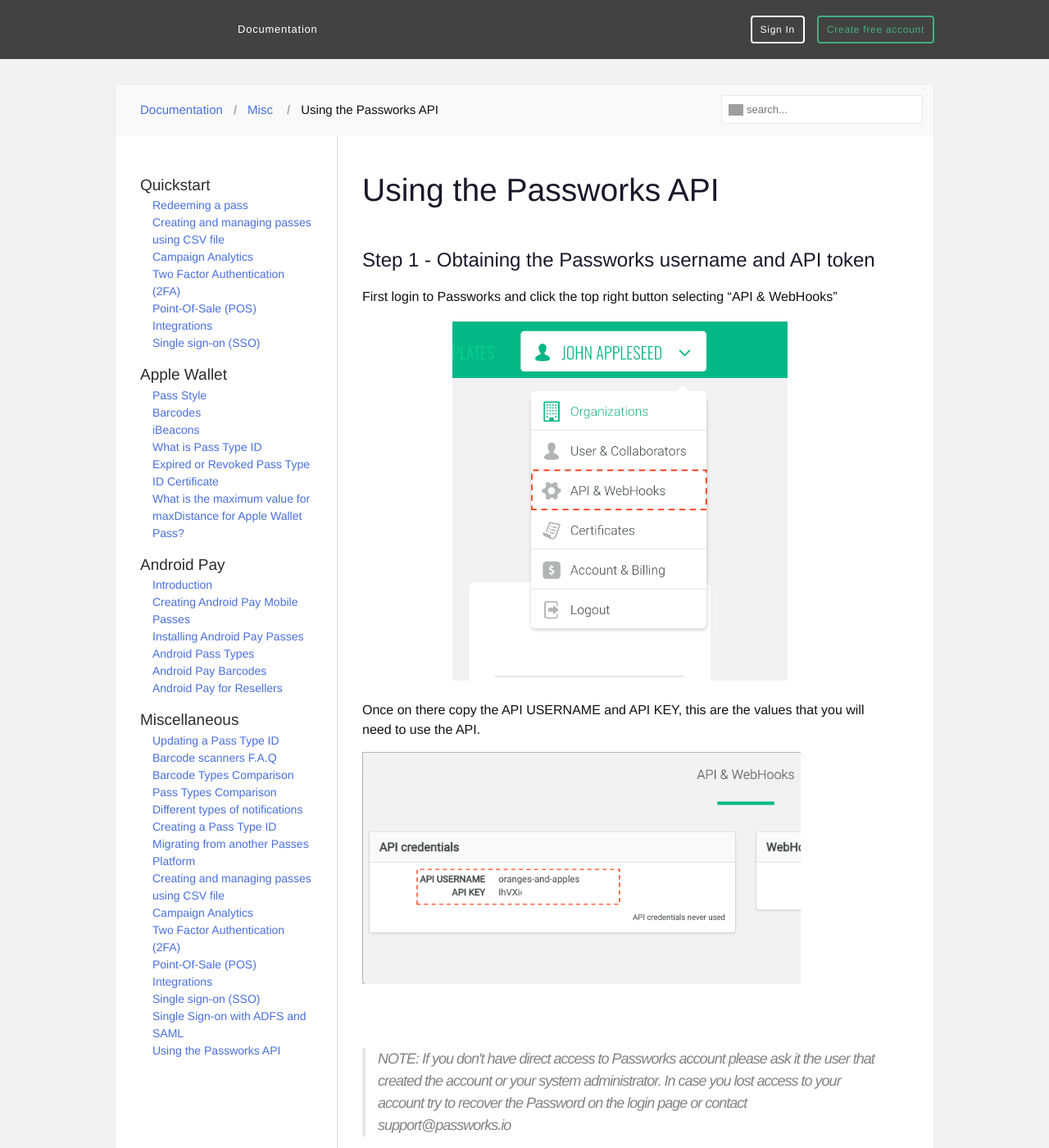
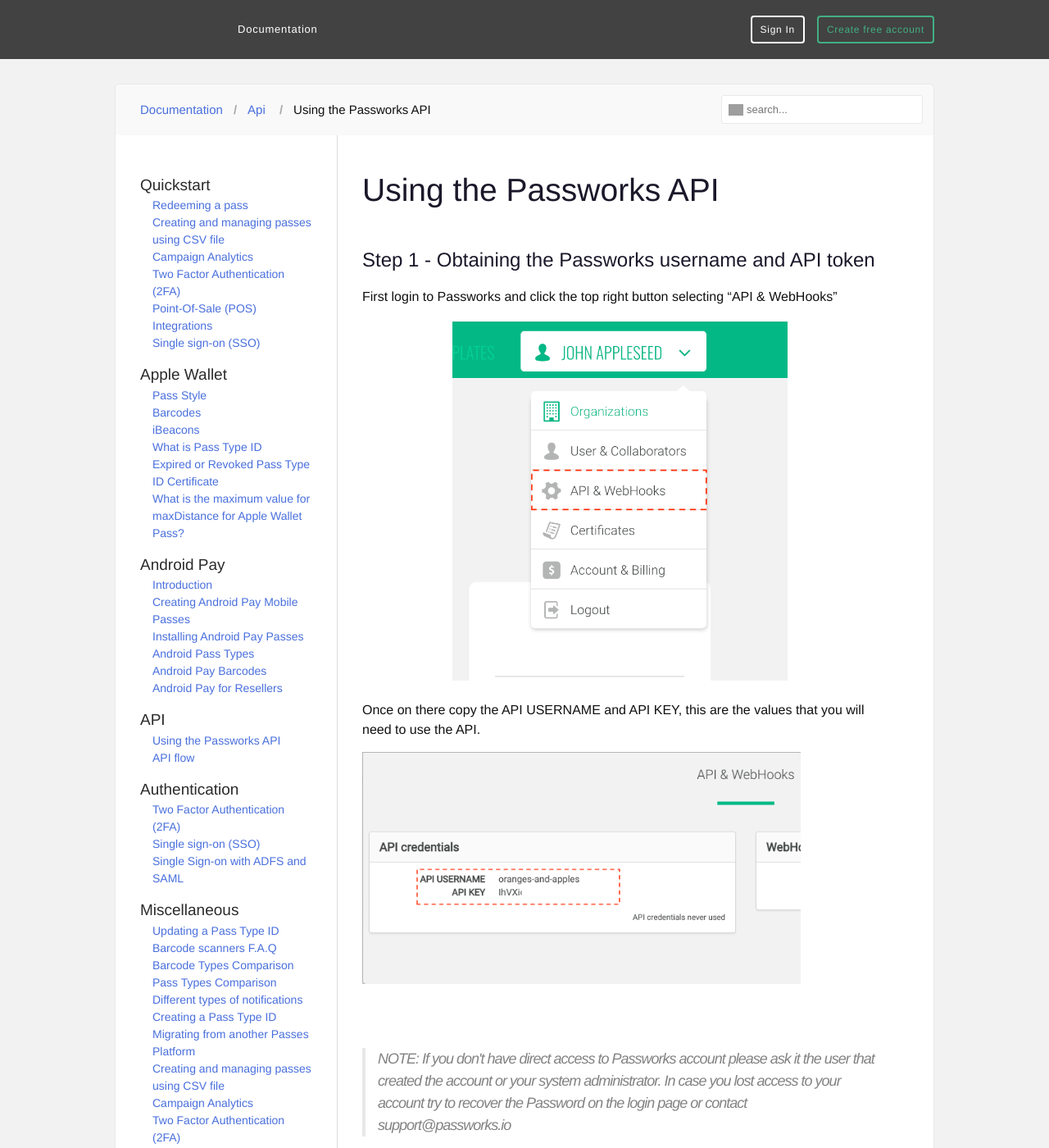
Before and after one commit to passworks/help-docs, a Jekyll site: the page built from _posts/2019-04-01-api-how-to.md, in a window 1280 px wide and 1400 px high. Shown: the whole window at 82% size. Built offline with Jekyll 4.4.1, drawn with Linux system fonts in a browser that asks for light colours; nearby versions of some CDN libraries; grey boxes are pictures that could not be loaded.

Commit message:
authentication and api categories

```diff
--- a/_includes/_sidebar_documentation.html
+++ b/_includes/_sidebar_documentation.html
@@ -20,10 +20,33 @@
     {% endfor %}
     </ul>
   </li>
+
   <li>
     Android Pay
     <ul>
     {% for page in site.categories.android reversed %}
+      <li>
+        <a href="{{page.url}}">{{ page.title }}</a>
+      </li>
+    {% endfor %}
+    </ul>
+  </li>
+
+  <li>
+    API
+    <ul>
+    {% for page in site.categories.api reversed %}
+      <li>
+        <a href="{{page.url}}">{{ page.title }}</a>
+      </li>
+    {% endfor %}
+    </ul>
+  </li>
+
+  <li>
+    Authentication
+    <ul>
+    {% for page in site.categories.authentication reversed %}
       <li>
         <a href="{{page.url}}">{{ page.title }}</a>
       </li>
--- a/_posts/2019-04-01-api-how-to.md
+++ b/_posts/2019-04-01-api-how-to.md
@@ -3,7 +3,7 @@
 permalink: /:title
 layout: documentation
 categories:
-  - misc
+  - api
 description: How to get the Passworks API KEY and API USERNAME.
 ---
 
```
Also changed, not shown: _posts/2017-12-11-two-factor-authentication.md (+1 -0 lines), _posts/2019-01-04-single-sign-on-saml.md (+1 -0 lines), _posts/2019-01-23-adfs-windows-server.md (+1 -0 lines).
